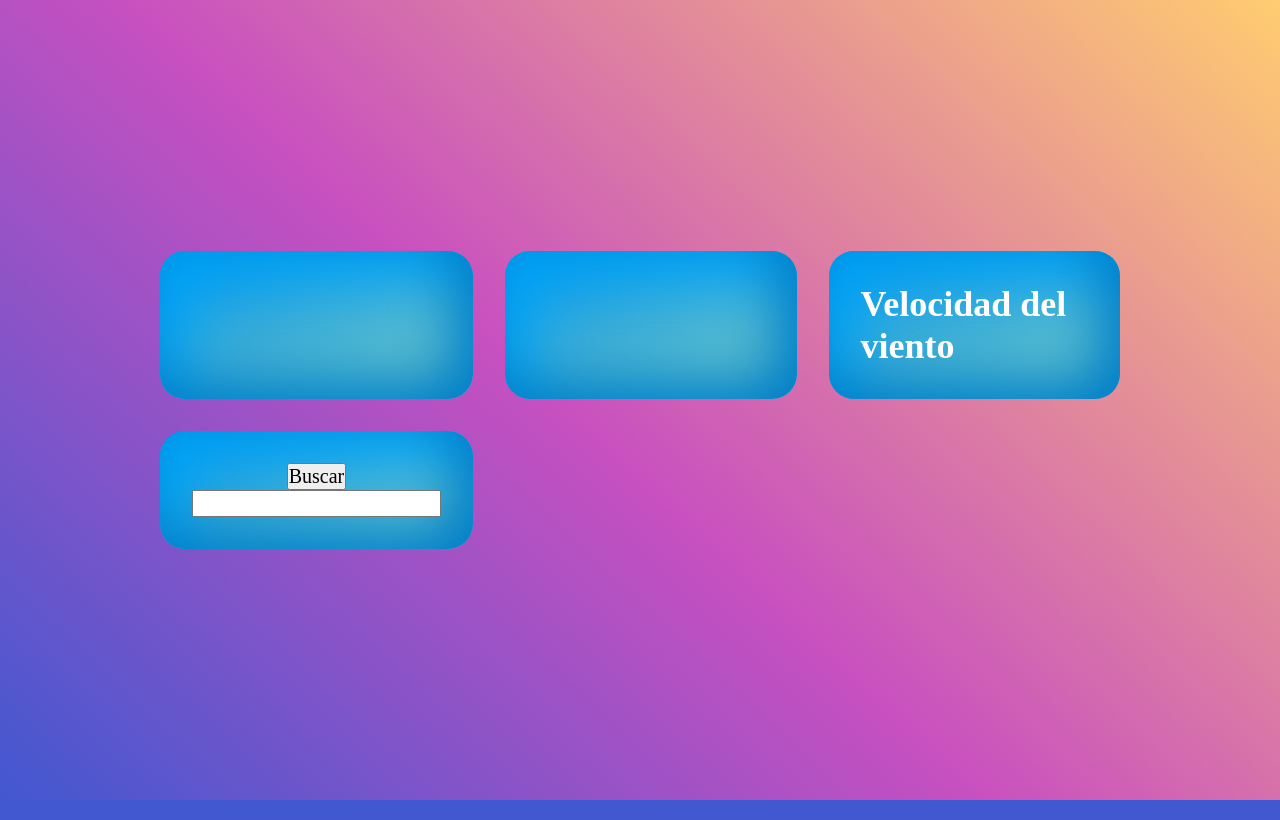
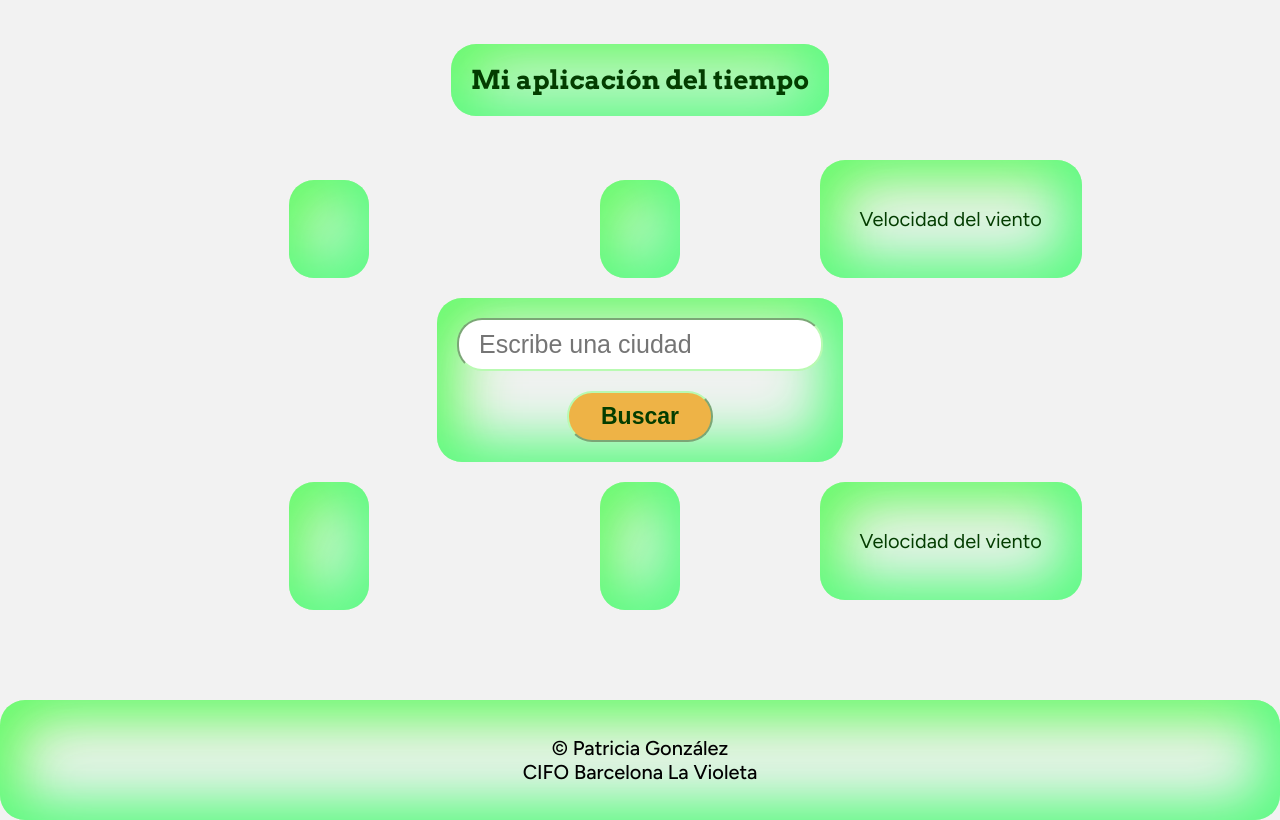
Before and after one commit to patricia79/app-weather, a plain HTML site: page index.html in a window 1280 px wide. Both pictures are taken after a click on the button "Buscar". Drawn offline with Linux system fonts and the light colour scheme; no server answers; a web font is replaced by a local one.

Commit message:
Add search by city

```diff
--- a/css/style.css
+++ b/css/style.css
@@ -8,61 +8,204 @@
     box-sizing: border-box;
 }
 
-body{
-    min-height: 100vh;
-    display: flex;
-    flex-direction: column;
-    justify-content: center;
-    align-items: center;
-    background-color: #4158d0;
-    background-image: linear-gradient(43deg, #4158d0 0%, #c850c0 46%, #ffcc70 100%);
-    font-family: "Labrada", serif;
-    font-size: 1.5rem;
+:root{
+    font-size: 20px;
+    --color_background: #F2F2F2;
+    --color_t: #033d00;
+    --font_h: "Arvo", serif;
+    --font_t: "Figtree", sans-serif;
+    --color_bs1: #5FFA87;
+    --color_bs2: #6EFA5F;
+    --color_4: #B9FAB2;
+    --color_8: #eeb346;
+
+    --color_1: #F0FA5F;
+    --color_2: #AFFA5F;
+    --color_3: #5FFABC;
+    --color_5: #708f00;
+    --color_6: #3e3e3e;
+    --color_7: #A61F77;
 }
 
-#contenedor{
-    width: 75%;
-    margin: auto;
+html{
+    height: 100%;
+}
+
+body{
+    background-color: var(--color_background);
+    font-family: var(--font_t);
+    min-height: 100vh;
+    width: 100vw;
+    max-width: 1920px;
+    margin: 1rem auto;
     display: grid;
     grid-template-columns: 100%;
-    gap: 2rem;
+    grid-template-rows: 15vh 1fr 15vh;
+    grid-template-areas:
+        "cabecera"
+        "contenido-principal"
+        "pie-pagina";
 }
 
-#contenedor > div{
-    display: flex;
-    flex-direction: column;
-    justify-content: center;
-    align-items: center;
-    padding: 2rem;
-    background-image: linear-gradient(160deg, #0093e9 0%, #80d0c7 100%);
+.square{
+    text-align: center;
     border-radius: 25px;
-    box-shadow: inset -20px -20px 60px #007dc6, inset 20px 20px 60px #00a9ff;
-    color: #fff;
+    box-shadow: inset -20px -20px 60px var(--color_bs1), inset 20px 20px 60px var(--color_bs2);
 }
 
-.search-container{
-    width: 40%;
-    margin: auto;
+header:not(section > header){
+    grid-area: cabecera;
+    background-color: var(--color_background);
+    font-family: var(--font_h);
+    display: grid;
+    place-content: center;
+    place-items: center;
+}
+
+h1{
+    font-size: 1.3rem;
+    color: var(--color_t);
+    padding: 1rem;
+}
+
+main{
+    grid-area: contenido-principal;
+    width: 95%;
+    margin: 0 auto;
+    font-family: var(--font_t);
+    color: var(--color_t);
+    font-size: 1rem;
+}
+
+#contenedor, #ciudadUsuario{
+    width: 75%;
+    margin: 0 auto;
+    display: grid;
+    grid-template-columns: 100%;
+    gap: 1rem;
+    justify-items: center;
+}
+
+section header h2{
+    display: none;
+}
+
+article{
+    font-size: 1.2rem;
     display: grid;
     grid-template-columns: 100%;
     justify-content: center;
-    font-family: "Labrada", serif;
+    place-items: center;
+    padding: 2rem;
 }
 
-#entrada{
+article p{
+    padding-top: 0.35rem;
+}
+
+#caja3, #caja6, #caja1, #caja4{
+    font-size: 1rem;
+}
+
+#caja6{
+    margin-bottom: 0.5rem;
+}
+
+#busqueda{
+    padding: 1rem;
+}
+
+button{
+    background-color: var(--color_8);
+    color: var(--color_t);
+    width: 40%;
+    margin: auto;
+    padding: 0.5rem 1rem;
+    font-size: 1.15rem;
+    font-weight: 550;
+    display: grid;
+    grid-template-columns: 100%;
+    justify-content: center;
+    border-radius: 25px;
+    border-color: var(--color_4);
+}
+
+input{
     font-size: 1.25rem;
-    font-family: "Labrada", serif;
+    padding: 0.5rem 1rem;
+    border-radius: 25px;
+    margin-bottom: 1rem;
+    border-color: var(--color_4);
+}
+
+footer{
+    grid-area: pie-pagina;
+    font-size: 1rem;
+    font-weight: 450;
+    display: grid;
+    grid-template-columns: 100%;
+    align-items: center;
+}
+
+abbr{
+    text-decoration: none;
+}
+
+.noError{
+    visibility: hidden;
+}
+
+.error{
+    visibility: visible;
+    color: #ff0000;
+    font-weight: 500;
+}
+
+.borderror{
+    border: 2px solid #ff0000;
+}
 
 
-}
+/* Media Queries */
+@media only screen and (min-width: 1024px){
+    #contenedor, #ciudadUsuario{
+        grid-template-columns: repeat(3,1fr);
+        grid-template-rows: 1fr;
+        margin-top: 1rem;
+    }
 
-#search{
-    font-size: 1.25rem;
-    font-family: "Labrada", serif;
-}
+    #caja1{
+        grid-column: 1/2;
+        grid-row: 1/2;
+    }
 
-@media only screen and (min-width: 1024px){
-    #contenedor{
-        grid-template-columns: repeat(3,1fr);
+    #caja2{
+        grid-column: 2/3;
+        grid-row: 1/2;
+    }
+
+    #caja3{
+        grid-column: 3/3;
+        grid-row: 2/-3;
+    }
+
+    #busqueda{
+        grid-column: 1/4;
+        grid-row: 1/2;
+    }
+
+    #caja4{
+        grid-column: -4/-3;
+        grid-row: 2/3;
+    }
+
+    #caja5{
+        grid-column: -3/-2;
+        grid-row: 2/3;
+    }
+
+    #caja6{
+        grid-column: -2/-1;
+        grid-row: 2/3;
     }
 }
--- a/index.html
+++ b/index.html
@@ -4,36 +4,73 @@
     <meta charset="UTF-8">
     <meta name="viewport" content="width=device-width, initial-scale=1.0">
     <title>Weather App</title>
+
     <!-- Google Fonts -->
     <link rel="preconnect" href="https://fonts.googleapis.com">
     <link rel="preconnect" href="https://fonts.gstatic.com" crossorigin>
-    <link href="https://fonts.googleapis.com/css2?family=Labrada:ital,wght@0,100..900;1,100..900&display=swap" rel="stylesheet">
+    <link href="https://fonts.googleapis.com/css2?family=Arvo:ital,wght@0,400;0,700;1,400;1,700&family=Figtree:ital,wght@0,300..900;1,300..900&display=swap" rel="stylesheet">
 
     <!-- Mis estilos -->
     <link rel="stylesheet" href="css/style.css">
 </head>
 <body>
-    <div id="contenedor">
-        <div id="caja1">
-            <h2 id="temperatura-valor"></h2>
-            <h2 id="temperatura-descripcion"></h2>
-        </div>
-        <div id="caja2">
-            <h2 id="ubicacion"></h2>
-            <img src="" alt="" id="icono-animado">
-        </div>
-        <div id="caja3">
-            <h2>Velocidad del viento</h2>
-            <h2 id="viento-velocidad"></h2>
-        </div>
-        <div id="consulta">
-            <button id="search" for="buscar">Buscar</button>
-            <input type="text" name="ciudad" id="entrada">
-        </div>
+    <header>
+        <h1 class="square">Mi aplicación del tiempo</h1>
+    </header>
+    <main>
+        <section id="contenedor">
+            <header>
+                <h2>Oculto</h2>
+            </header>
+
+            <article class="square" id="caja1">
+                <p id="temperatura-valor"></p>
+                <p id="temperatura-descripcion"></p>
+            </article>
+            <article class="square" id="caja2">
+                <p id="ubicacion"></p>
+                <img src="" alt="" id="icono-animado">
+            </article>
+            <article class="square" id="caja3">
+                <p>Velocidad del viento</p>
+                <p id="viento-velocidad"></p>
+            </article>
+        </section>
+        <section id="ciudadUsuario">
+            <header>
+                <h2>Oculto</h2>
+            </header>
+
+            <article class="square" id="busqueda">
+                <input type="text" name="entradaCiudad" id="consultaTiempo" placeholder="Escribe una ciudad">
+                <span id="entradaError" class="noError"></span>
+                <button type="submit" id="envia">Buscar</button>
+            </article>
+
+            <article class="square" id="caja4">
+                <p id="temp-valor-ciudadUsuario"></p>
+                <p id="temp-desc-ciudadUsuario"></p>
+            </article>
+            <article class="square" id="caja5">
+                <p id="ubicacion-ciudadUsuario"></p>
+                <img src="" alt="" id="icono-animado-ciudadUsuario">
+            </article>
+            <article class="square" id="caja6">
+                <p>Velocidad del viento</p>
+                <p id="windSpeed-ciudadUsuario"></p>
+            </article>
+    </main>
+    <footer class="square">
+        <ul>
+            <li>&#169; <span lang="es">Patricia González</span></li>
+            <li><abbr title="Centre d'Innovació i Formació Ocupacional">CIFO</abbr> Barcelona La Violeta</li>
+        </ul>
+    </footer>
+
     </div>
 
     <!-- Mis scripts -->
-    <script src="js/weather-script.js"></script>
-
+    <!-- <script src="js/weather-script.js"></script> -->
+    <script src="js/weather-scriptV2.js"></script>
 </body>
 </html>
--- a/js/weather-script.js
+++ b/js/weather-script.js
@@ -22,7 +22,7 @@ window.addEventListener('load', ()=>{
 
             fetch(url)
                 .then (response => response.json())
-                // .then (json => console.log(json))
+                //  .then (json => console.log(json))
                 .then (datos =>{
                     let temperatura = Math.round(datos.main.temp);
                     temperaturaValor.textContent = `${temperatura} °C`;
--- /dev/null
+++ b/js/weather-scriptV2.js
@@ -0,0 +1,155 @@
+// Declaración de variables
+const apiClave = '509cd7683e82abcb17182d1dca08fac9';
+let boton = document.querySelector('#envia');
+let ciudad = document.querySelector('#consultaTiempo').value;
+let temperaturaValor = document.querySelector('#temperatura-valor');
+let temperaturaValorCiudad = document.querySelector('#temp-valor-ciudadUsuario');
+let temperaturaDescripcion = document.querySelector('#temperatura-descripcion');
+let temperaturaDescripcionCiudad = document.querySelector('#temp-desc-ciudadUsuario');
+let ubicacion = document.querySelector('#ubicacion');
+let ubicacionCiudad = document.querySelector('#ubicacion-ciudadUsuario');
+let iconoDom = document.querySelector('#icono-animado');
+let iconoDomCiudad = document.querySelector('#icono-animado-ciudadUsuario');
+let vientoVelocidad = document.querySelector('#viento-velocidad');
+let vientoVelocidadCiudad = document.querySelector('#windSpeed-ciudadUsuario');
+
+// Consultar por la ubicación actual del usuario
+window.addEventListener('DOMContentLoaded', ()=>{
+    if (navigator.geolocation){
+        navigator.geolocation.getCurrentPosition(async (posicion) =>{
+            console.log(posicion);
+            console.log(posicion.coords.latitude);
+            console.log(posicion.coords.longitude);
+            let longitud = posicion.coords.longitude;
+            let latitud = posicion.coords.latitude;
+            const llamada = `https://api.openweathermap.org/data/2.5/weather?lat=${latitud}&lon=${longitud}&appid=${apiClave}&units=metric&lang=es`;
+
+            try {
+                const response = await fetch(llamada);
+                const datos = await response.json();
+                let temperatura = Math.round(datos.main.temp);
+                temperaturaValor.textContent = `${temperatura} °C`;
+                ubicacion.textContent = datos.name;
+                temperaturaDescripcion.textContent = datos.weather[0].description.toUpperCase();
+                let icono = datos.weather[0].main;
+                iconoDom.src = obtenerIcono(icono);
+                vientoVelocidad.textContent = `${datos.wind.speed} m/s`;
+
+            } catch (error) {
+                console.error('Error en la solicitud: ',error);
+            }
+            // fetch(llamada)
+            //     .then (response => response.json())
+            //     //  .then (json => console.log(json))
+            //     .then (datos =>{
+            //         let temperatura = Math.round(datos.main.temp);
+            //         temperaturaValor.textContent = `${temperatura} °C`;
+            //         ubicacion.textContent = datos.name;
+            //         temperaturaDescripcion.textContent = datos.weather[0].description.toUpperCase();
+            //         let icono = datos.weather[0].main;
+            //         iconoDom.src = obtenerIcono(icono);
+            //         vientoVelocidad.textContent = `${datos.wind.speed} m/s`;
+            //     })
+            //     .catch(err => console.log('Error: ', err));
+        });
+}
+});
+
+// Función para obtener el icono animado
+const obtenerIcono = (icono) =>{
+    switch (icono){
+        case 'Clouds':
+            return 'img/cloudy-day-1.svg';
+        case 'Clear':
+            return 'img/day.svg';
+        case 'Snow':
+            return 'img/snowy-1.svg';
+        case 'Rain':
+            return 'img/rainy-1.svg';
+        case 'Drizzle':
+            return 'img/rainy-1.svg';
+        case 'Thunderstorm':
+            return 'img/thunder.svg';
+        case 'Atmosphere':
+            return 'img/weather.svg';
+        default:
+            return 'img/weather_sunset.svg';
+    }
+}
+
+// Evento para que escuche la entrada del usuario (1. evento click, 2. evento Enter)
+window.addEventListener('DOMContentLoaded', () =>{
+
+    window.addEventListener('load', ()=>{
+        boton.addEventListener('click', validarCiudad);
+    });
+});
+
+//     document.querySelector('#consultaTiempo').addEventListener('keyup', (event) =>{
+//         if (event.key === 'Enter'){
+//             window.addEventListener('load', ()=>{
+//                 boton.addEventListener('click', validarCiudad);
+//             });
+//         }
+//     })
+//
+
+// Función validarCiudad()
+function validarCiudad(ciudad){
+    let entrada = document.querySelector('#consultaTiempo');
+    let spanError = document.querySelector('#entradaError');
+    let expresio = /^[a-zA-Zà-ÿ ]{1,120}$/;
+
+    if (ciudad == null || ciudad.length == 0 || expresio.test(ciudad)){
+        console.log(expresio.test(ciudad));
+        spanError.innerHTML = 'Introduce el nombre de una ciudad, por favor ';
+        spanError.className = 'error';
+        entrada.className = 'borderror';
+        return false;
+    }else{
+        spanError.className = 'noError';
+        entrada.className = 'noborderror';
+        console.log(`Entrada correcta`);
+        app(ciudad);
+        return true;
+    }
+}
+
+// Arrow Function
+const app = (ciudad) => {
+    ciudad = document.querySelector('#consultaTiempo').value;
+    let llamadaCiudad = `https://api.openweathermap.org/data/2.5/weather?q=${ciudad}&appid=${apiClave}&units=metric&lang=es`;
+
+    fetch(llamadaCiudad)
+        .then(response => response.json())
+        // .then (json => console.log(json))
+        .then(datos =>{
+            // let temperatura = Math.round(datos.main.temp);
+            // temperaturaValorCiudad.textContent = `${temperatura} °C`;
+            temperaturaValorCiudad.textContent = `${Math.round(datos.main.temp)} °C`;
+            ubicacionCiudad.textContent = datos.name;
+            temperaturaDescripcionCiudad.textContent = datos.weather[0].description.toUpperCase();
+            // let icono = datos.weather[0].main;
+            // iconoDomCiudad.src = obtenerIcono(icono);
+            iconoDomCiudad.src = obtenerIcono(datos.weather[0].main);
+            vientoVelocidadCiudad.textContent = `${datos.wind.speed} m/s`;
+        })
+        .catch(err => console.log('Error:', err));
+};
+
+// Async Await
+// const app = async (ciudad) => {
+//     const llamadaCiudad = `https://api.openweathermap.org/data/2.5/weather?q=${ciudad}&appid=${apiClave}&units=metric&lang=es`;
+
+//     try {
+//         const response = await fetch(llamadaCiudad);
+//         const datos = await response.json();
+//         temperaturaValorCiudad.textContent = `${Math.round(datos.main.temp)} °C`;
+//         ubicacionCiudad.textContent = datos.name;
+//         temperaturaDescripcionCiudad.textContent = datos.weather[0].description.toUpperCase();
+//         iconoDomCiudad.src = obtenerIcono(datos.weather[0].main);
+//         vientoVelocidadCiudad.textContent = `${datos.wind.speed} m/s`;
+//     } catch (error) {
+//         console.error('Error en la solicitud: ',error);
+//     }
+// }
```
